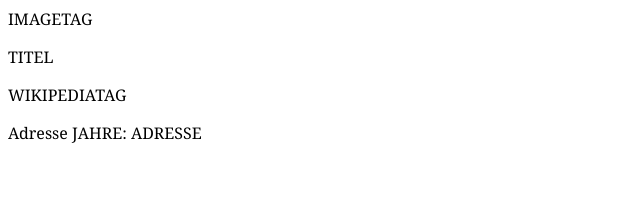
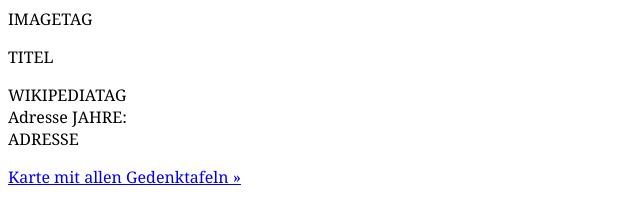
Before and after one commit to ssp/Gedenktafeln, a plain HTML site: page Bubble.html in a window 1280 px wide. Shown: the whole page, without its empty margins (0-640 px from the left). Drawn offline with Linux system fonts and the light colour scheme.

Commit message:
Adresse in eigener Zeile

```diff
--- a/Bubble.html
+++ b/Bubble.html
@@ -8,7 +8,15 @@
 			IMAGETAG
 			<p id="titel">TITEL</p>
 			WIKIPEDIATAG
-			<p id="Adresse">Adresse JAHRE: ADRESSE</p>
+			<p style="margin:0em;padding:0em;">
+				Adresse JAHRE:
+			</p>
+			<p style="margin:0em;padding:0em;">
+				ADRESSE
+			</p>
+			<p>
+				<a href="http://earthlingsoft.net/ssp/Gedenktafeln/">Karte mit allen Gedenktafeln »</a>
+			</p>
 		</div>
 	</body>
 </html>
```
